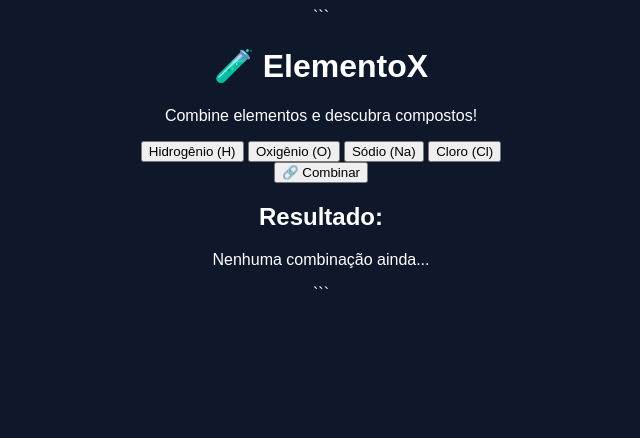
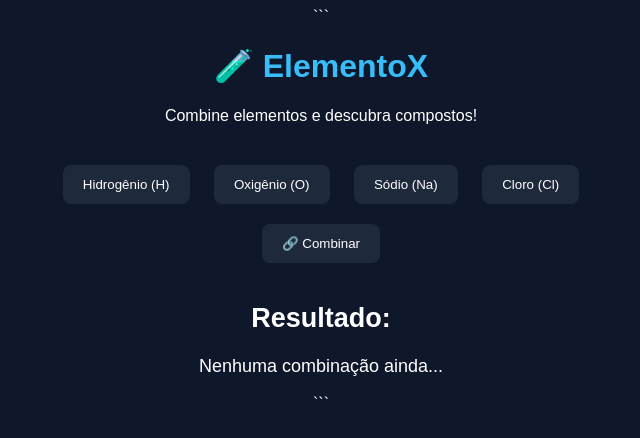
Before and after one commit to teusdo777/alvo-mortal-, a plain HTML site: page index.html in a window 1280 px wide. Shown: the whole page, without its empty margins (319-959 px from the left). Drawn offline with Linux system fonts and the light colour scheme; files whose address does not match are found by name.

Commit message:
style.css

```diff
--- a/css/style.css
+++ b/css/style.css
@@ -1,26 +1,35 @@
 body {
-text-align: center;
-font-family: Arial;
+font-family: Arial, sans-serif;
 background: #0f172a;
 color: white;
+text-align: center;
 }
 
-#gameArea {
-width: 600px;
-height: 400px;
-margin: 20px auto;
-background: #1e293b;
-position: relative;
-border-radius: 10px;
-overflow: hidden;
+h1 {
+color: #38bdf8;
 }
 
-#target {
-width: 50px;
-height: 50px;
-background: red;
-border-radius: 50%;
-position: absolute;
+.container {
+margin-top: 30px;
+}
+
+button {
+margin: 10px;
+padding: 12px 20px;
+border: none;
+border-radius: 8px;
+background: #1e293b;
+color: white;
 cursor: pointer;
-transition: 0.2s;
+transition: 0.3s;
 }
+
+button:hover {
+background: #38bdf8;
+color: black;
+}
+
+.resultado {
+margin-top: 30px;
+font-size: 18px;
+}
```
